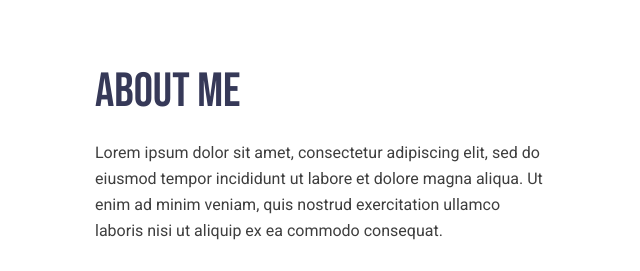
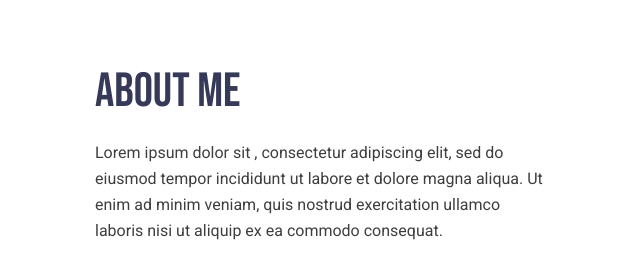
Before and after one commit to montahah/Montaha-personal-website, a plain HTML site: page index.html in a window 1280 px wide. Shown: the part 776-1047 px from the top of the page, 78-718 px from the left. Drawn offline with Linux system fonts and the light colour scheme.

Commit message:
Fixed all section

```diff
--- a/index.html
+++ b/index.html
@@ -37,10 +37,10 @@
         <div class="about-content">
           <h2 class="about-title">About Me</h2>
           <p class="about-description">
-            Lorem ipsum dolor sit amet, consectetur adipiscing elit, sed do
-            eiusmod tempor incididunt ut labore et dolore magna aliqua. Ut enim
-            ad minim veniam, quis nostrud exercitation ullamco laboris nisi ut
-            aliquip ex ea commodo consequat.
+            Lorem ipsum dolor sit , consectetur adipiscing elit, sed do eiusmod
+            tempor incididunt ut labore et dolore magna aliqua. Ut enim ad minim
+            veniam, quis nostrud exercitation ullamco laboris nisi ut aliquip ex
+            ea commodo consequat.
           </p>
           <button class="btn">Download CV</button>
         </div>
```
